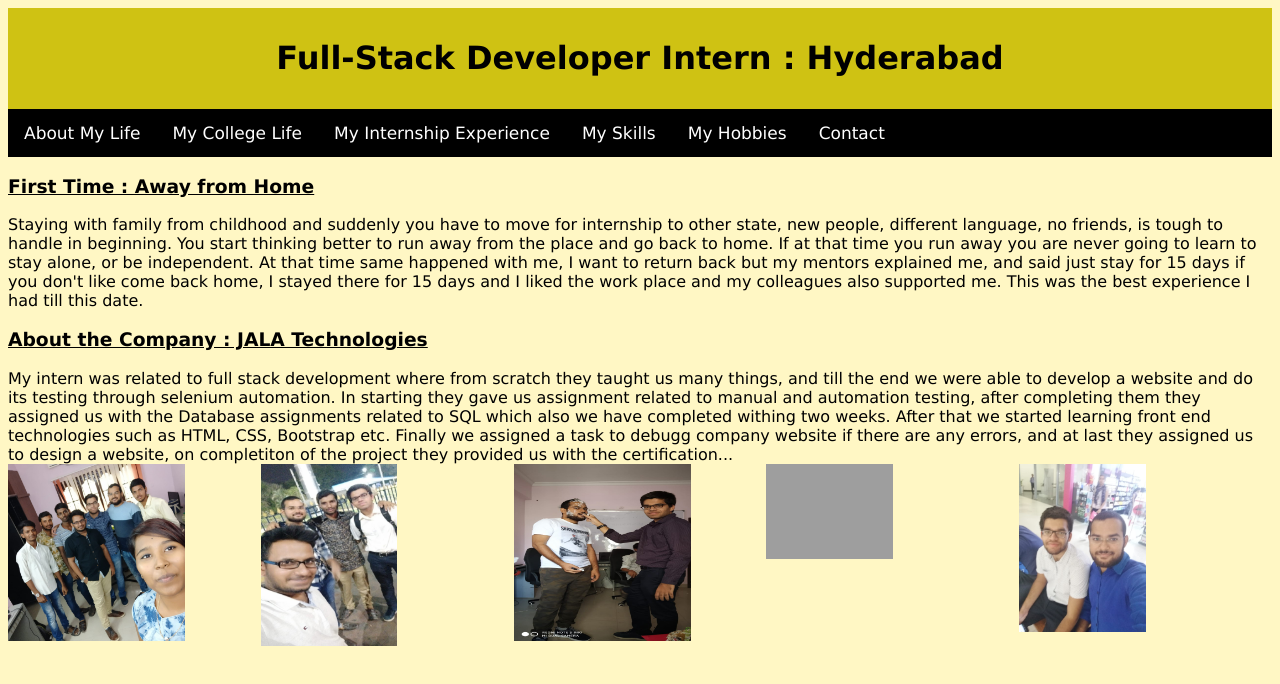
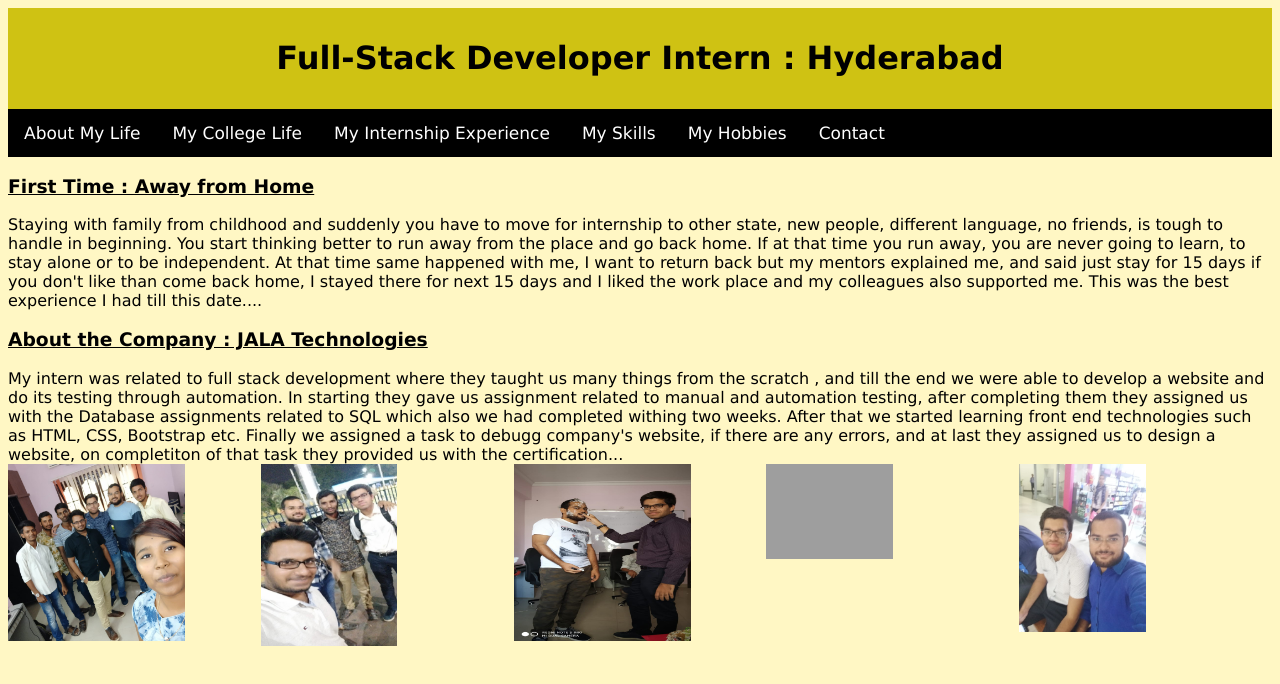
Before and after one commit to praveengsits17/praveengsits17.github.io, a plain HTML site: page Page3.html in a window 1280 px wide. Drawn offline with Linux system fonts and the light colour scheme; grey boxes are pictures that could not be loaded.

Commit message:
Update Page3.html

```diff
--- a/Page3.html
+++ b/Page3.html
@@ -76,10 +76,10 @@ body {
 
   <div class="main">
   <h3><u>First Time : Away from Home</u></h3>
-  Staying with family from childhood and suddenly you have to move for internship to other state, new people, different language, no friends, is tough to handle in beginning. You start thinking better to run away from the place and go back to home. If at that time you run away you are never going to learn to stay alone, or be independent. At that time same happened with me, I want to return back but my mentors explained me, and said just stay for 15 days if you don't like come back home, I stayed there for 15 days and I liked the work place and my colleagues also supported me. This was the best experience I had till this date.
+  Staying with family from childhood and suddenly you have to move for internship to other state, new people, different language, no friends, is tough to handle in beginning. You start thinking better to run away from the place and go back home. If at that time you run away, you are never going to learn, to stay alone or to be independent. At that time same happened with me, I want to return back but my mentors explained me, and said just stay for 15 days if you don't like than come back home, I stayed there for next 15 days and I liked the work place and my colleagues also supported me. This was the best experience I had till this date....
 
 <h3><u>About the Company : JALA Technologies</u></h3>
-My intern was related to full stack development where from scratch they taught us many things, and till the end we were able to develop a website and do its testing through selenium automation. In starting they gave us assignment related to manual and automation testing, after completing them they assigned us with the Database assignments related to SQL which also we have completed withing two weeks. After that we started learning front end technologies such as HTML, CSS, Bootstrap etc. Finally we assigned a task to debugg company website if there are any errors, and at last they assigned us to design a website, on completiton of the project they provided us with the certification...
+My intern was related to full stack development where they taught us many things from the scratch , and till the end we were able to develop a website and do its testing through automation. In starting they gave us assignment related to manual and automation testing, after completing them they assigned us with the Database assignments related to SQL which also we had completed withing two weeks. After that we started learning front end technologies such as HTML, CSS, Bootstrap etc. Finally we assigned a task to debugg company's website, if there are any errors, and at last they assigned us to design a website, on completiton of that task they provided us with the certification...
 
 <div class="row">
   <div class="column">
```
